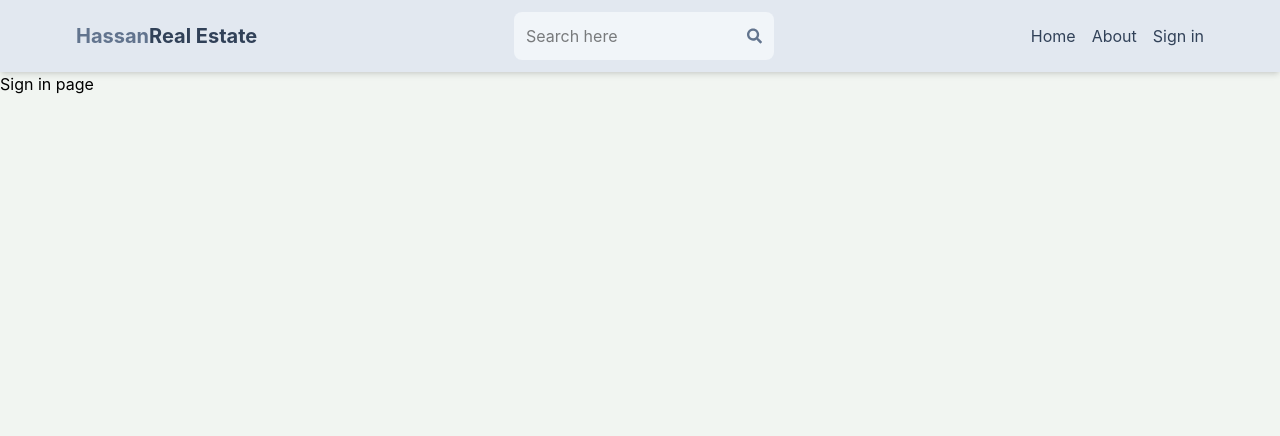
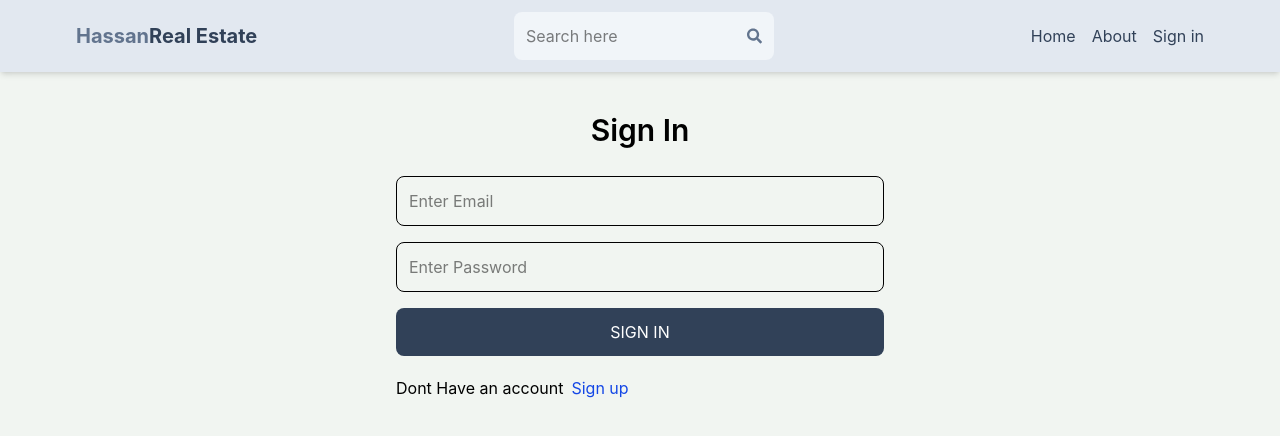
Before and after one commit to hassanshahid5218/Real-Estate-App, a React (Vite) app in the folder client/: page /sign-in in a window 1280 px wide. Shown: the top 436 px of the page. Built offline with nearby package versions, Linux system fonts and the light colour scheme.

Commit message:
complete sign page

```diff
--- a/client/src/pages/SignIn.jsx
+++ b/client/src/pages/SignIn.jsx
@@ -1,9 +1,68 @@
-import React from 'react'
+import React, { useState } from 'react'
+import { Link ,useNavigate} from 'react-router-dom'
 
 export default function Signin() {
+  const[formdata,setformdata]=useState({
+    username:'',
+    email:'',
+    password:''
+  })
+  const [loading,setloading]=useState(false)
+  const [error,seterror]=useState(null)
+  const navigate=useNavigate();
+  const handlechange=(e)=>{
+    setformdata({
+      ...formdata,
+      [e.target.id]:e.target.value,
+    })
+  }
+
+  const handlesubmit= async (e)=>{
+    e.preventDefault();
+    try{
+    setloading(true)
+    const res=await fetch('/api/auth/signin',{
+      method:'POST',
+      headers:{
+        'Content-Type': 'application/json',
+      },
+      body:JSON.stringify(formdata)
+    }
+    );
+    const data=await res.json();
+    console.log(data);
+    if(data.Success===false){
+      setloading(false);
+      seterror(data.message);
+      return;
+    }
+    setloading(false);
+    seterror(null);
+    navigate('/')
+  }
+  catch(error){
+     setloading(false);
+     seterror(error.message)
+    }
+  }
+
+
   return (
-    <div>
-      Sign in page
+    <div className='p-3 max-w-lg mx-auto'>
+      <h1 className='text-3xl text-center font-semibold my-7'>Sign In </h1>
+      <form className='flex flex-col gap-4' onSubmit={handlesubmit}>
+        <input type='email' placeholder='Enter Email' id='email' className='border p-3 rounded-lg' onChange={handlechange}/>
+        <input type='password' placeholder='Enter Password' id='password' className='border p-3 rounded-lg' onChange={handlechange}/>
+        <button className='bg-slate-700 text-white p-3 rounded-lg uppercase hover:opacity-75 disabled:opacity-90' > {loading?'loading...':'Sign in'}</button>
+      </form>
+      <div className='flex gap-2 mt-5'>
+        <p>Dont Have an account</p>
+        <Link to={'/sign-in'}>
+          <span className='text-blue-700'>Sign up</span>
+        </Link>
+      </div>
+      {error && <p className='text-red-500 mt-5'>{error}</p> }
+
     </div>
   )
 }
--- a/client/src/pages/SignUp.jsx
+++ b/client/src/pages/SignUp.jsx
@@ -1,5 +1,5 @@
 import React, { useState } from 'react'
-import { Link } from 'react-router-dom'
+import { Link,useNavigate } from 'react-router-dom'
 
 export default function SignUp() {
   const[formdata,setformdata]=useState({
@@ -7,6 +7,9 @@
     email:'',
     password:''
   })
+   const [loading,setloading]=useState(false)
+   const [error,seterror]=useState(null)
+   const navigate=useNavigate();
   const handlechange=(e)=>{
     setformdata({
       ...formdata,
@@ -16,6 +19,8 @@
 
   const handlesubmit= async (e)=>{
     e.preventDefault();
+    try{
+    setloading(true)
     const res=await fetch('/api/auth/signup',{
       method:'POST',
       headers:{
@@ -25,8 +30,21 @@
     }
     );
     const data=await res.json();
-    console.log(data)
+    console.log(data);
+    if(data.Success===false){
+          setloading(false);
+          seterror(data.message);
+          return;
+        }
+        setloading(false);
+        seterror(null);
+        navigate('/sign-in')
   }
+catch(error){
+     setloading(false);
+     seterror(error.message)
+    }
+}
 
 
   return (
@@ -36,7 +54,7 @@
         <input type='text' placeholder='Enter Username' id='username' className='border p-3 rounded-lg'  onChange={handlechange}/>
         <input type='email' placeholder='Enter Email' id='email' className='border p-3 rounded-lg' onChange={handlechange}/>
         <input type='password' placeholder='Enter Password' id='password' className='border p-3 rounded-lg' onChange={handlechange}/>
-        <button className='bg-slate-700 text-white p-3 rounded-lg uppercase hover:opacity-75 disabled:opacity-90' >sign up</button>
+        <button className='bg-slate-700 text-white p-3 rounded-lg uppercase hover:opacity-75 disabled:opacity-90' >{loading?'loading...':'Sign Up'}</button>
       </form>
       <div className='flex gap-2 mt-5'>
         <p>Have an account</p>
@@ -44,7 +62,7 @@
           <span className='text-blue-700'>Sign in</span>
         </Link>
       </div>
-
+      {error && <p className='text-red-500 mt-5'>{error}</p> }
 
     </div>
   )
```
